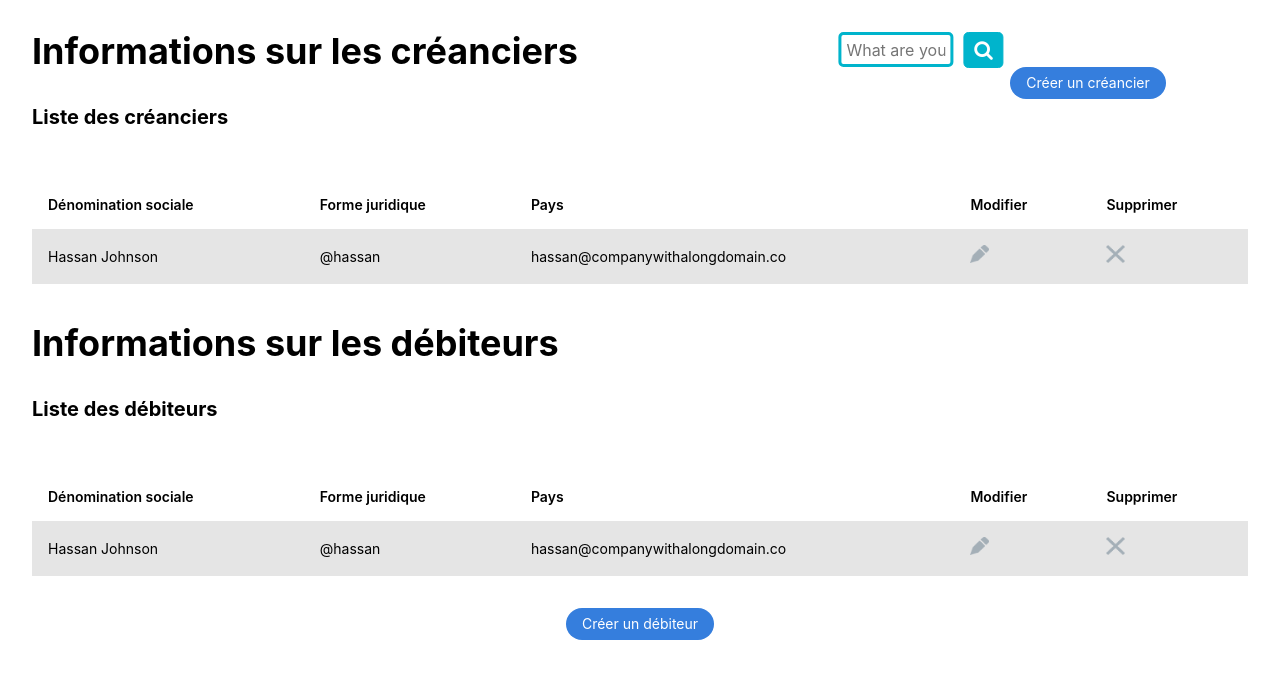
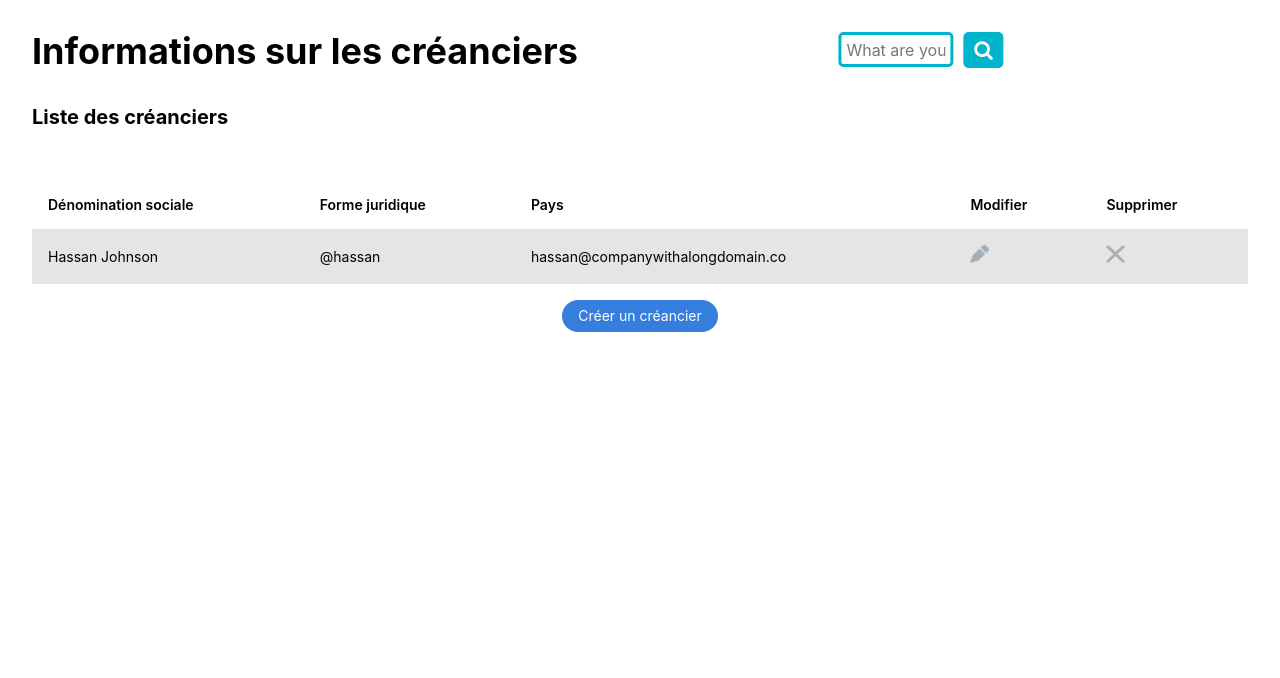
Before and after one commit to WildCodeSchool/paris-js-0918-groupe2-react, a React (Create React App) app: page / in a window 1280 px wide. Shown: the top 678 px of the page. Built offline with nearby package versions, Linux system fonts and the light colour scheme.

Commit message:
creanciers page

```diff
--- a/src/App.js
+++ b/src/App.js
@@ -1,14 +1,12 @@
 import React, { Component } from "react";
 import "./App.css";
 import Creanciers from "./components/creanciers";
-import Debiteurs from "./components/debiteurs";
 
 class App extends Component {
   render() {
     return (
       <div>
         <Creanciers />
-        <Debiteurs />
       </div>
     );
   }
--- a/src/components/creanciers.js
+++ b/src/components/creanciers.js
@@ -62,16 +62,16 @@ class Creanciers extends Component {
                   </td>
                 </tr>
               </tbody>
-            </table>
+            </table>{" "}
+            <div className="buttoncreancier tc pt3">
+              <a
+                className="f6 grow no-underline br-pill ph3 pv2 mb2 dib white bg-blue"
+                href="#0"
+              >
+                Créer un créancier
+              </a>
+            </div>
           </div>
-        </div>
-        <div className="buttoncreancier tc">
-          <a
-            className="f6 grow no-underline br-pill ph3 pv2 mb2 dib white bg-blue"
-            href="#0"
-          >
-            Créer un créancier
-          </a>
         </div>
       </div>
     );
```
